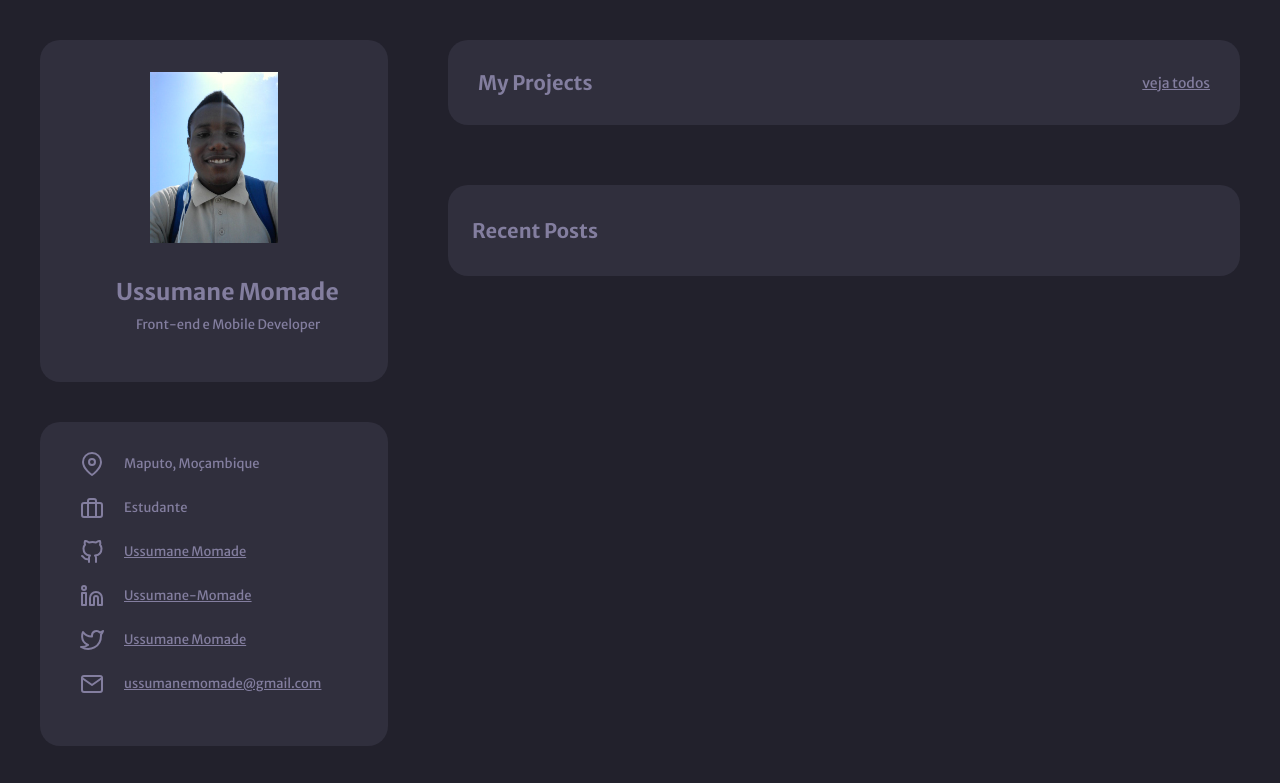
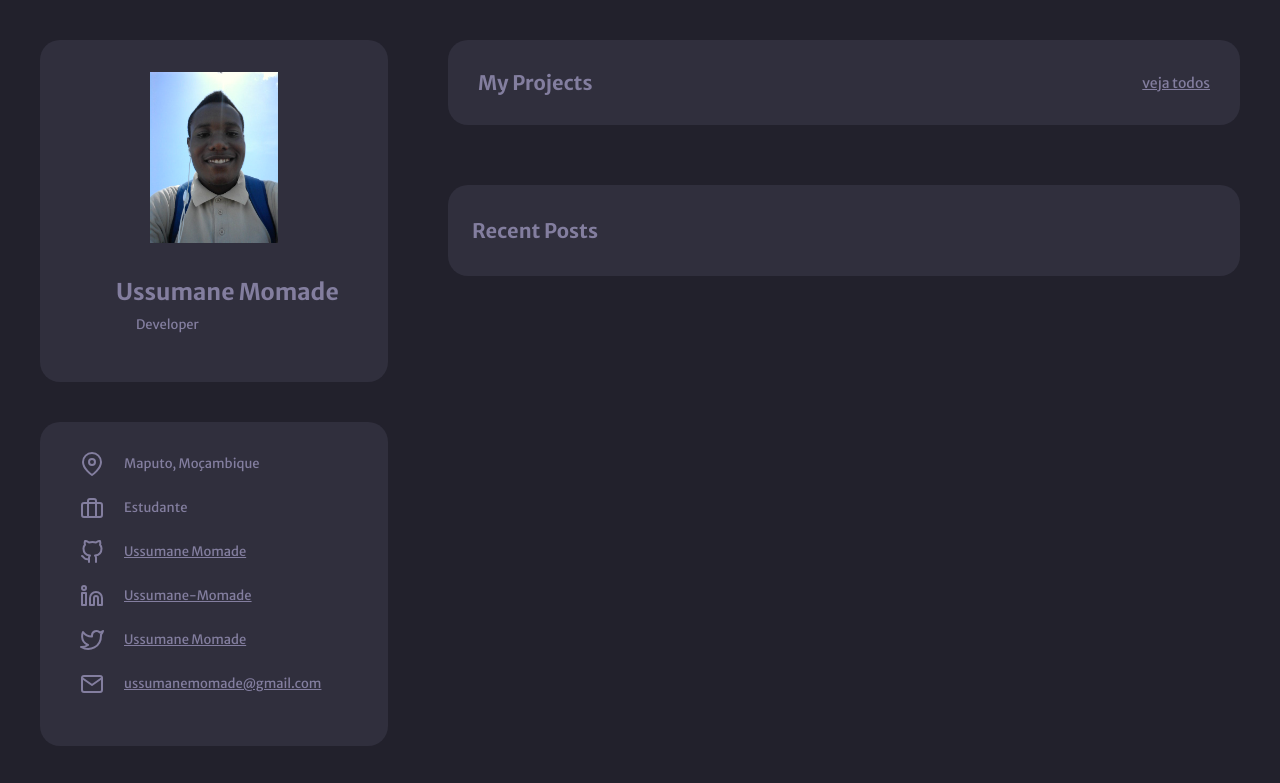
Before and after one commit to Uss-Momas/Portfolio, a plain HTML site: page index.html in a window 1280 px wide. Shown: the top 783 px of the page. Drawn offline with Linux system fonts and the light colour scheme; no server answers.

Commit message:
Update profile

```diff
--- a/index.html
+++ b/index.html
@@ -24,7 +24,7 @@
         <!--https://avatars.githubusercontent.com/u/89344441?v=4 //GITHUB PHOTO LINK-->
         <img src="./assets/user-photo.jpeg" alt="user-photo" class="user-photo">
         <p class="user-name">Ussumane Momade</p>
-        <p class="user-job">Front-end e Mobile Developer</p>
+        <p class="user-job">Developer</p>
       </section>
     </div>
 
```
